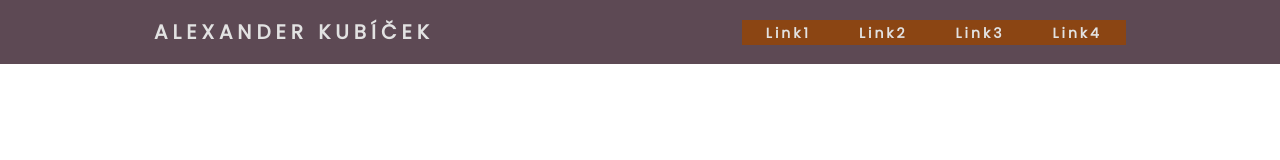
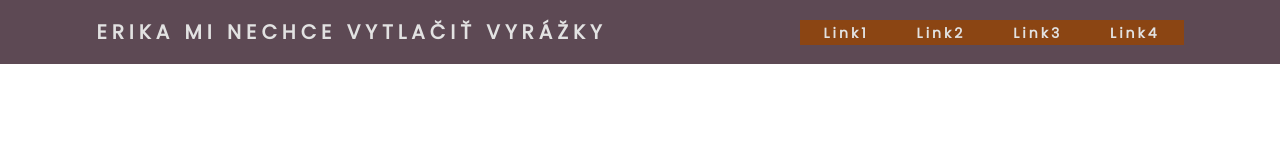
Before and after one commit to alexanderkubicek/save-tech.github.io, a plain HTML site: page index.html in a window 1280 px wide. Drawn offline with Linux system fonts and the light colour scheme.

Commit message:
Update index.html

```diff
--- a/index.html
+++ b/index.html
@@ -13,7 +13,7 @@
     <body>
         <nav>
             <div class="logo">
-                <h4>Alexander Kubíček</h4>
+                <h4>Erika mi nechce vytlačiť vyrážky</h4>
             </div>
             <ul class="nav-links">
                 <li><a href="#">Link1</a></li>
```
